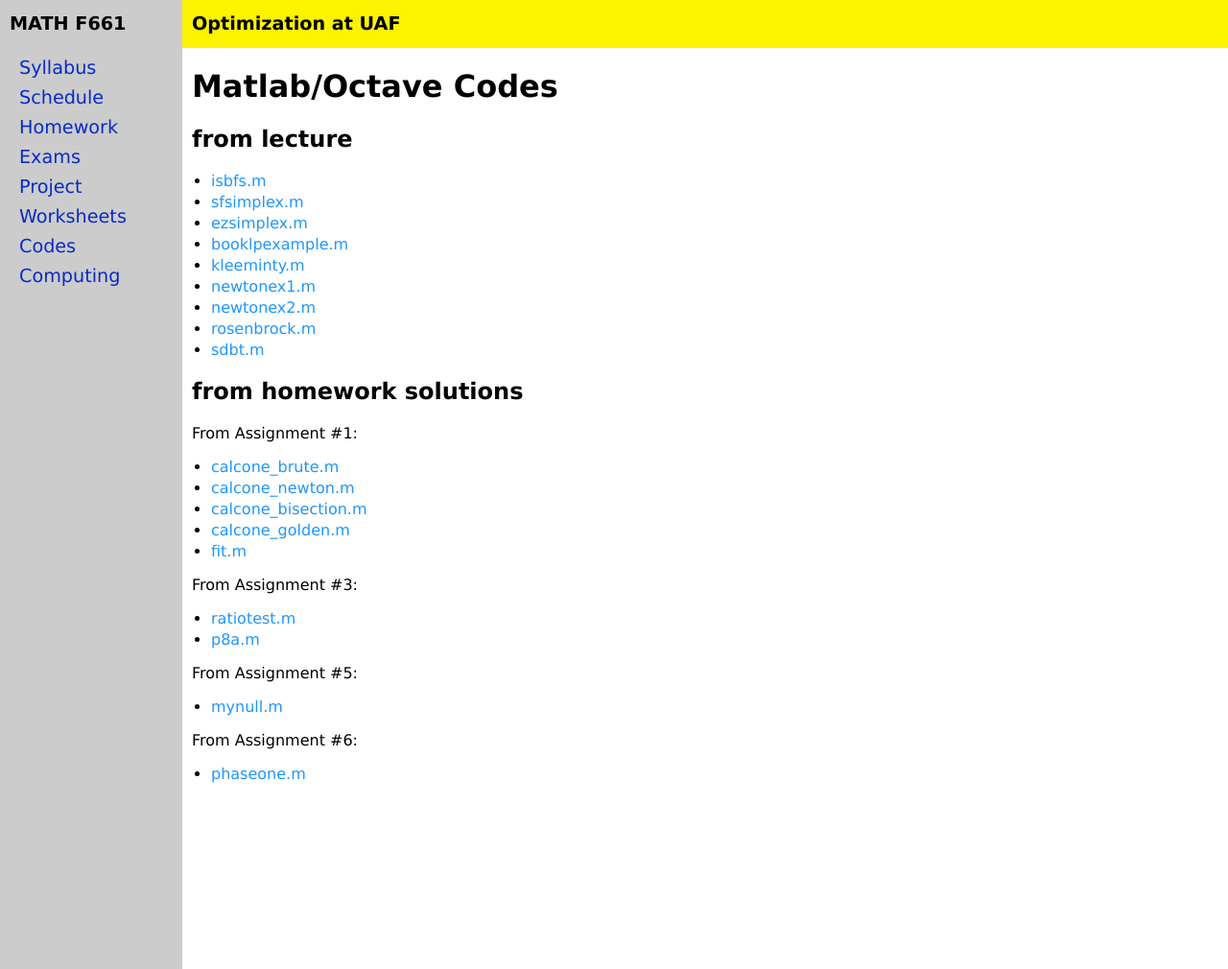
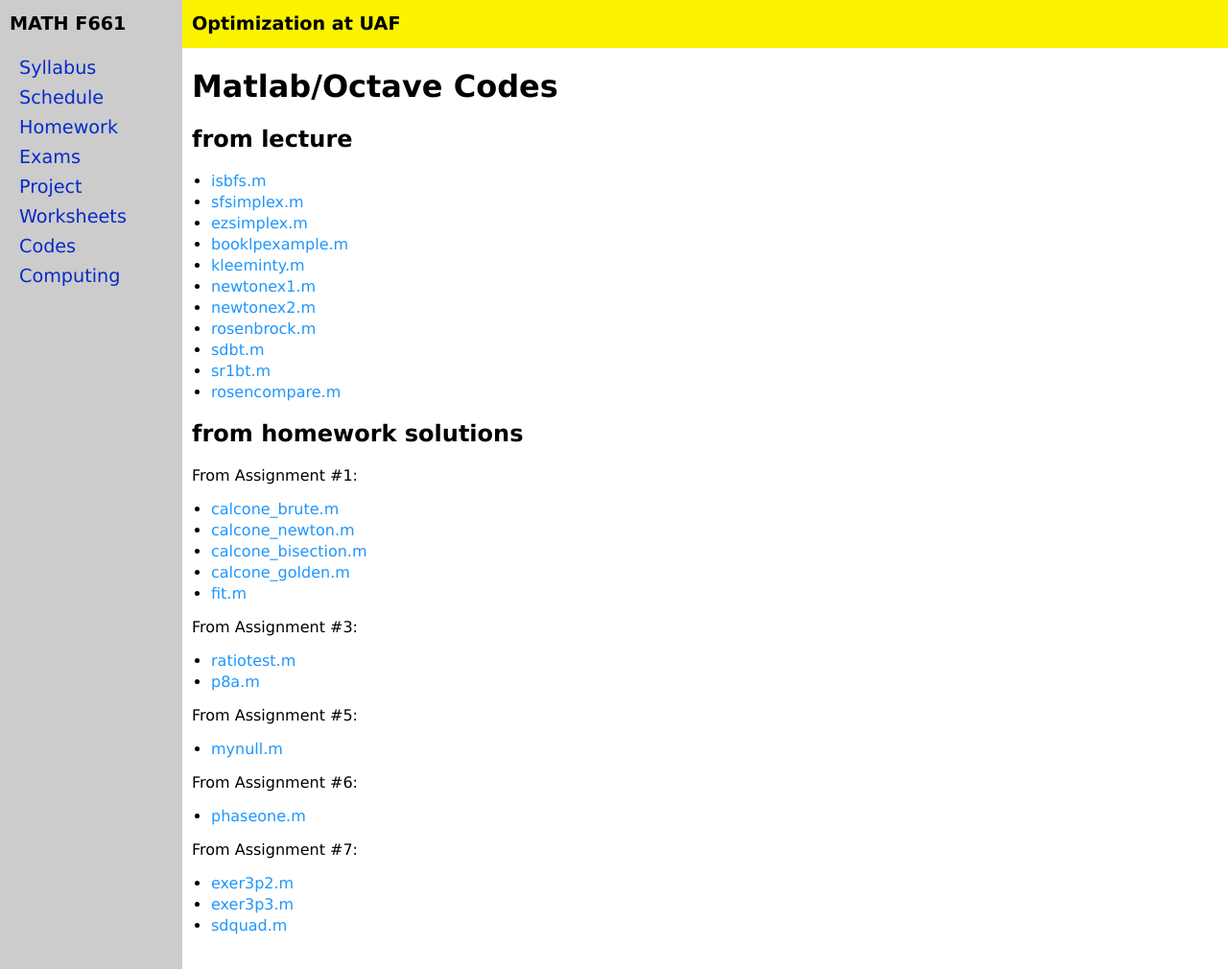
Before and after one commit to bueler/opt, a Jekyll site: the page built from codes.md, in a window 1280 px wide and 1010 px high. Shown: the whole window at 96% size. Built offline with Jekyll 4.4.1, drawn with Linux system fonts in a browser that asks for light colours.

Commit message:
add codes from lecture and A7 solns

```diff
--- a/codes.md
+++ b/codes.md
@@ -16,6 +16,8 @@ title: Matlab/Octave Codes
   * [newtonex2.m](assets/codes/newtonex2.m)
   * [rosenbrock.m](assets/codes/rosenbrock.m)
   * [sdbt.m](assets/codes/sdbt.m)
+  * [sr1bt.m](assets/codes/sr1bt.m)
+  * [rosencompare.m](assets/codes/rosencompare.m)
 
 ## from homework solutions
 
@@ -39,3 +41,9 @@ From Assignment #5:
 From Assignment #6:
 
   * [phaseone.m](assets/codes/phaseone.m)
+
+From Assignment #7:
+
+  * [exer3p2.m](assets/codes/exer3p2.m)
+  * [exer3p3.m](assets/codes/exer3p3.m)
+  * [sdquad.m](assets/codes/sdquad.m)
```
Also changed, not shown: 5 other files.
